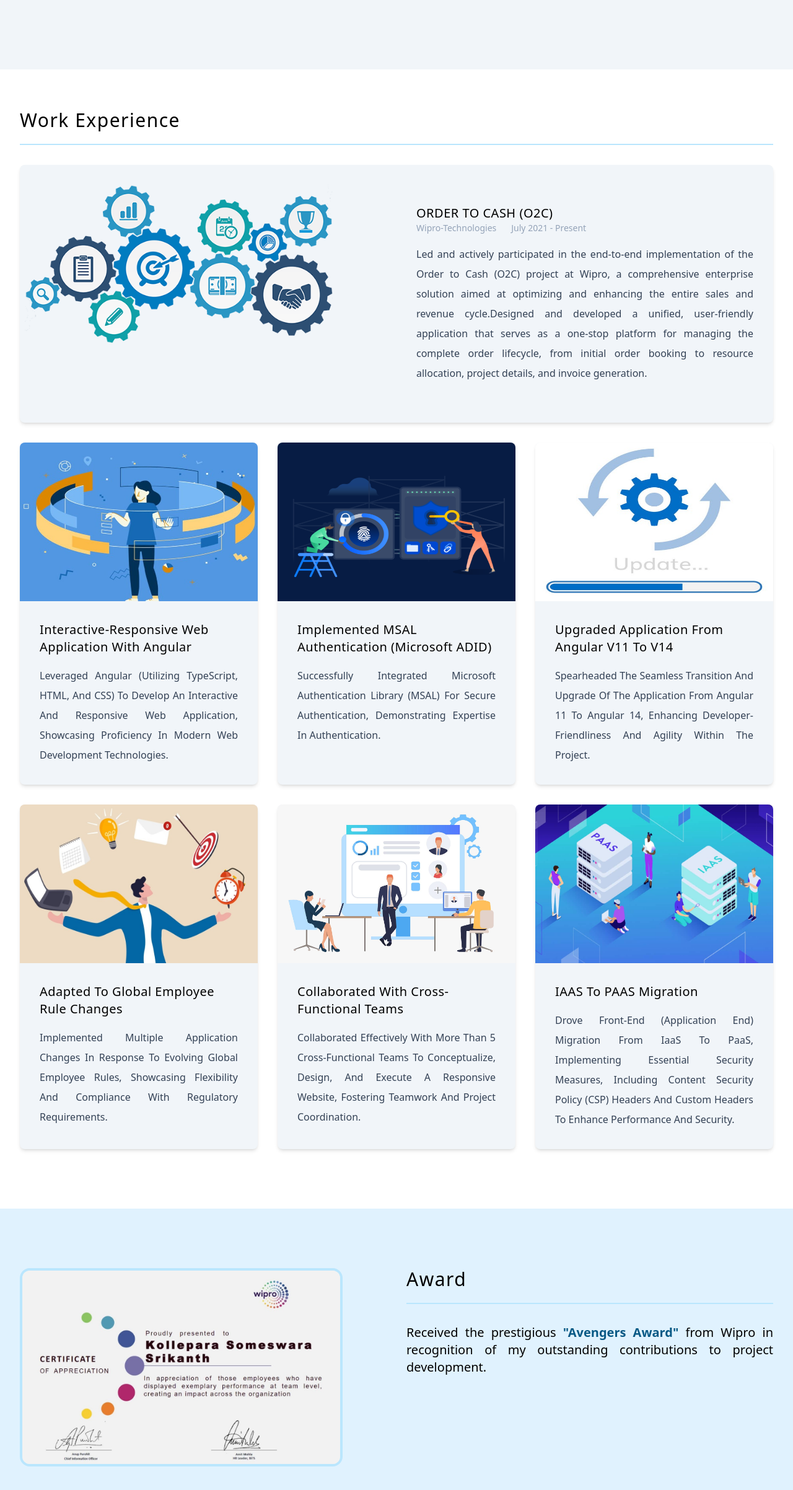
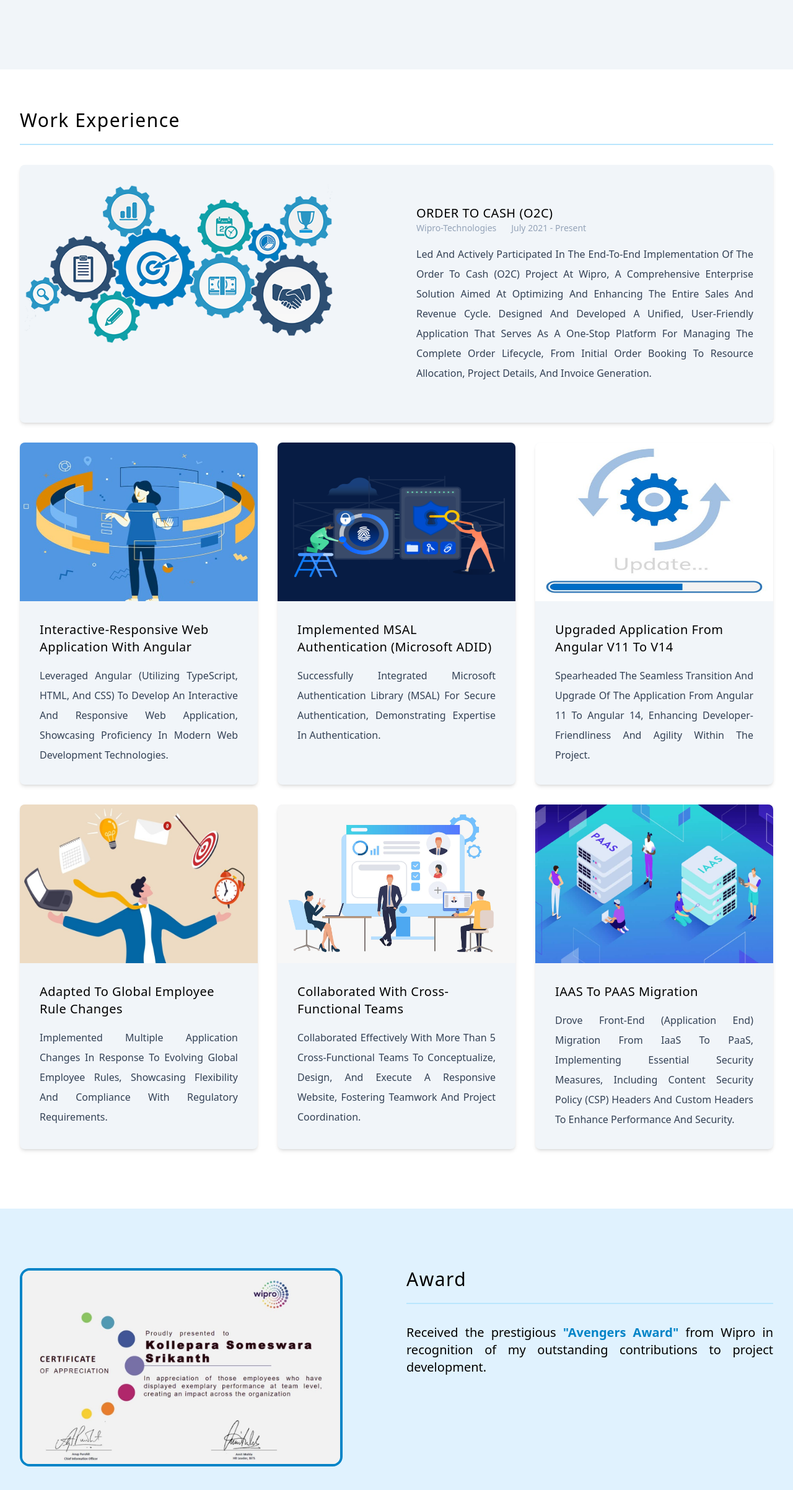
Before and after one commit to srikanth141199/Srikanth-Resume, a React (Vite) app: page / in a window 1280 px wide. Shown: the part 1470-3874 px from the top of the page at 62% size. Built offline with nearby package versions, Linux system fonts and the light colour scheme.

Commit message:
final changes

```diff
--- a/src/components/Award.jsx
+++ b/src/components/Award.jsx
@@ -9,10 +9,10 @@
 
 
             <div className="grid md:grid-cols-2 gap-8 py-8 ">
-                <img src={AwardImg} alt="Avengers Award" className='w-120 h-80 object-fill rounded-2xl border-4 border-sky-200'/>
+                <img src={AwardImg} alt="Avengers Award" className='w-120 h-80 object-fill rounded-2xl border-4 border-sky-600'/>
                 <div >
                     <SkillTitle text="Award"/>
-                    <p className='py-8 text-xl text-justify'>Received the prestigious <span className='font-bold text-sky-800'> "Avengers Award"</span> from Wipro in recognition of my outstanding contributions to project development.</p>
+                    <p className='py-8 text-xl text-justify'>Received the prestigious <span className='font-bold text-sky-600'> "Avengers Award"</span> from Wipro in recognition of my outstanding contributions to project development.</p>
                 </div>
 
             </div>
--- a/src/components/Projects.jsx
+++ b/src/components/Projects.jsx
@@ -14,7 +14,7 @@
           <div className="grid p-8">
             <h2 className="text-xl tracking-wide font-medium uppercase">Order To Cash (O2C)</h2>
             <p className="text-sm text-slate-400">Wipro-Technologies<span className='pl-6'>July 2021 - Present</span> </p>
-            <p className="text-slate-700 mt-4 leading-loose text-justify">Led and actively participated in the end-to-end implementation of the Order to Cash (O2C) project at Wipro, a comprehensive enterprise solution aimed at optimizing and enhancing the entire sales and revenue cycle.Designed and developed a unified, user-friendly application that serves as a one-stop platform for managing the complete order lifecycle, from initial order booking to resource allocation, project details, and invoice generation.</p>
+            <p className="text-slate-700 mt-4 leading-loose text-justify capitalize">Led and actively participated in the end-to-end implementation of the Order to Cash (O2C) project at Wipro, a comprehensive enterprise solution aimed at optimizing and enhancing the entire sales and revenue cycle. Designed and developed a unified, user-friendly application that serves as a one-stop platform for managing the complete order lifecycle, from initial order booking to resource allocation, project details, and invoice generation.</p>
           </div>
         </article>
           <article className="py-8 grid md:grid-cols-2 lg:grid-cols-3 gap-8">
```
